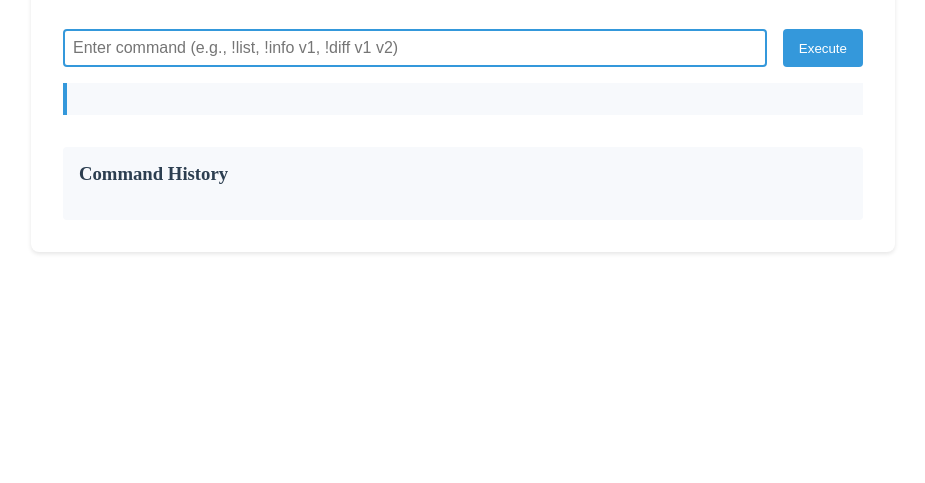
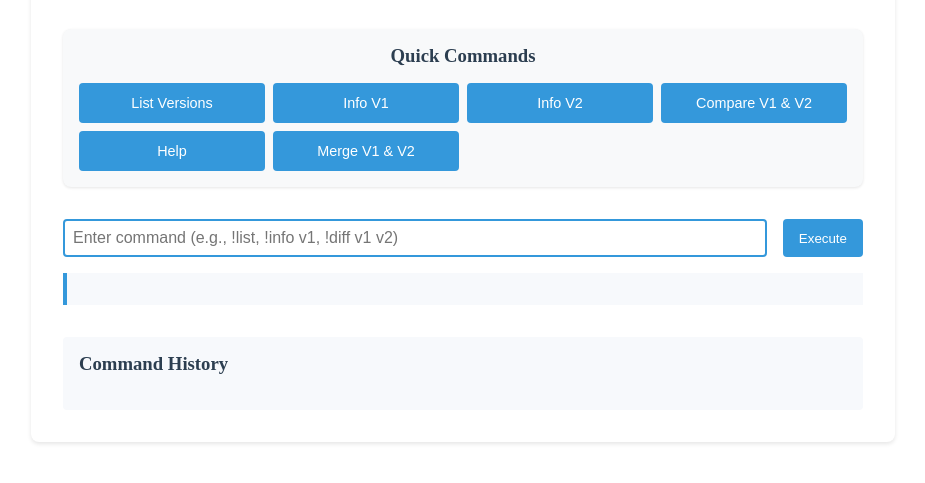
Before and after one commit to websimapi/websim-project-version-control-system-v1, a plain HTML site: page index.html in a window 1280 px wide. Shown: the part 125-608 px from the top of the page, without its empty margins (177-1102 px from the left). Drawn offline with Linux system fonts and the light colour scheme.

Commit message:
v4: make a user interface,that contains all the commands and if we click on one of the commands itshould execute it

```diff
--- a/index.html
+++ b/index.html
@@ -8,6 +8,20 @@
 <body>
   <div class="version-container">
     <h1 class="version-header">Project Version Control System</h1>
+
+    <!-- Command Quick Access Panel -->
+    <div class="command-quick-access">
+      <h3>Quick Commands</h3>
+      <div class="command-buttons">
+        <button class="command-btn" data-command="!list">List Versions</button>
+        <button class="command-btn" data-command="!info v1">Info V1</button>
+        <button class="command-btn" data-command="!info v2">Info V2</button>
+        <button class="command-btn" data-command="!diff v1 v2">Compare V1 & V2</button>
+        <button class="command-btn" data-command="!help">Help</button>
+        <button class="command-btn" data-command="!merge v1 v2">Merge V1 & V2</button>
+      </div>
+    </div>
+
     <div class="command-center">
       <input type="text" id="command-input" placeholder="Enter command (e.g., !list, !info v1, !diff v1 v2)">
       <button id="execute-command">Execute</button>
--- a/v2/main.js
+++ b/v2/main.js
@@ -11,14 +11,26 @@ class ProjectV2 {
   }
 
   setupEventListeners() {
+    // Execute command button
     document.getElementById('execute-command').addEventListener('click', () => {
       this.executeCommand();
     });
 
+    // Command input enter key
     document.getElementById('command-input').addEventListener('keypress', (e) => {
       if (e.key === 'Enter') {
         this.executeCommand();
       }
+    });
+
+    // Quick access command buttons
+    document.querySelectorAll('.command-btn').forEach(button => {
+      button.addEventListener('click', (e) => {
+        const command = e.target.dataset.command;
+        const commandInput = document.getElementById('command-input');
+        commandInput.value = command;
+        this.executeCommand();
+      });
     });
   }
 
--- a/v2/styles.css
+++ b/v2/styles.css
@@ -11,6 +11,50 @@
   color: #2c3e50;
   text-align: center;
   margin-bottom: 2rem;
+}
+
+.command-quick-access {
+  margin-bottom: 2rem;
+  padding: 1rem;
+  background-color: #f8f9fa;
+  border-radius: 8px;
+  box-shadow: 0 1px 3px rgba(0, 0, 0, 0.1);
+}
+
+.command-quick-access h3 {
+  color: #2c3e50;
+  margin-top: 0;
+  margin-bottom: 1rem;
+  text-align: center;
+}
+
+.command-buttons {
+  display: grid;
+  grid-template-columns: repeat(auto-fit, minmax(150px, 1fr));
+  gap: 0.5rem;
+  justify-content: center;
+}
+
+.command-btn {
+  padding: 0.75rem 1rem;
+  background-color: #3498db;
+  color: white;
+  border: none;
+  border-radius: 4px;
+  cursor: pointer;
+  transition: all 0.3s ease;
+  font-size: 0.9rem;
+  text-align: center;
+}
+
+.command-btn:hover {
+  background-color: #2980b9;
+  transform: translateY(-2px);
+  box-shadow: 0 2px 4px rgba(0, 0, 0, 0.1);
+}
+
+.command-btn:active {
+  transform: translateY(0);
 }
 
 .command-center {
```
